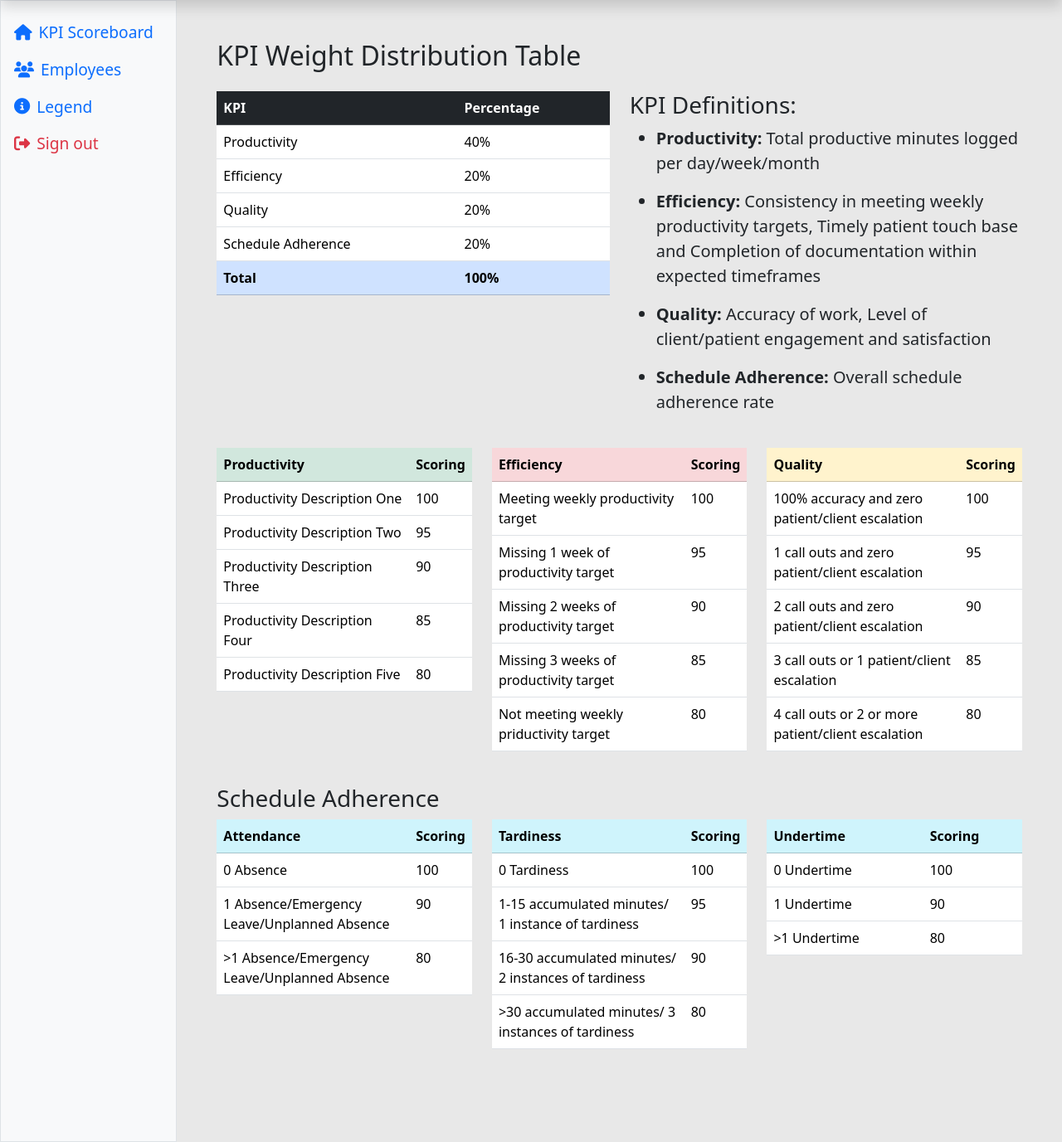
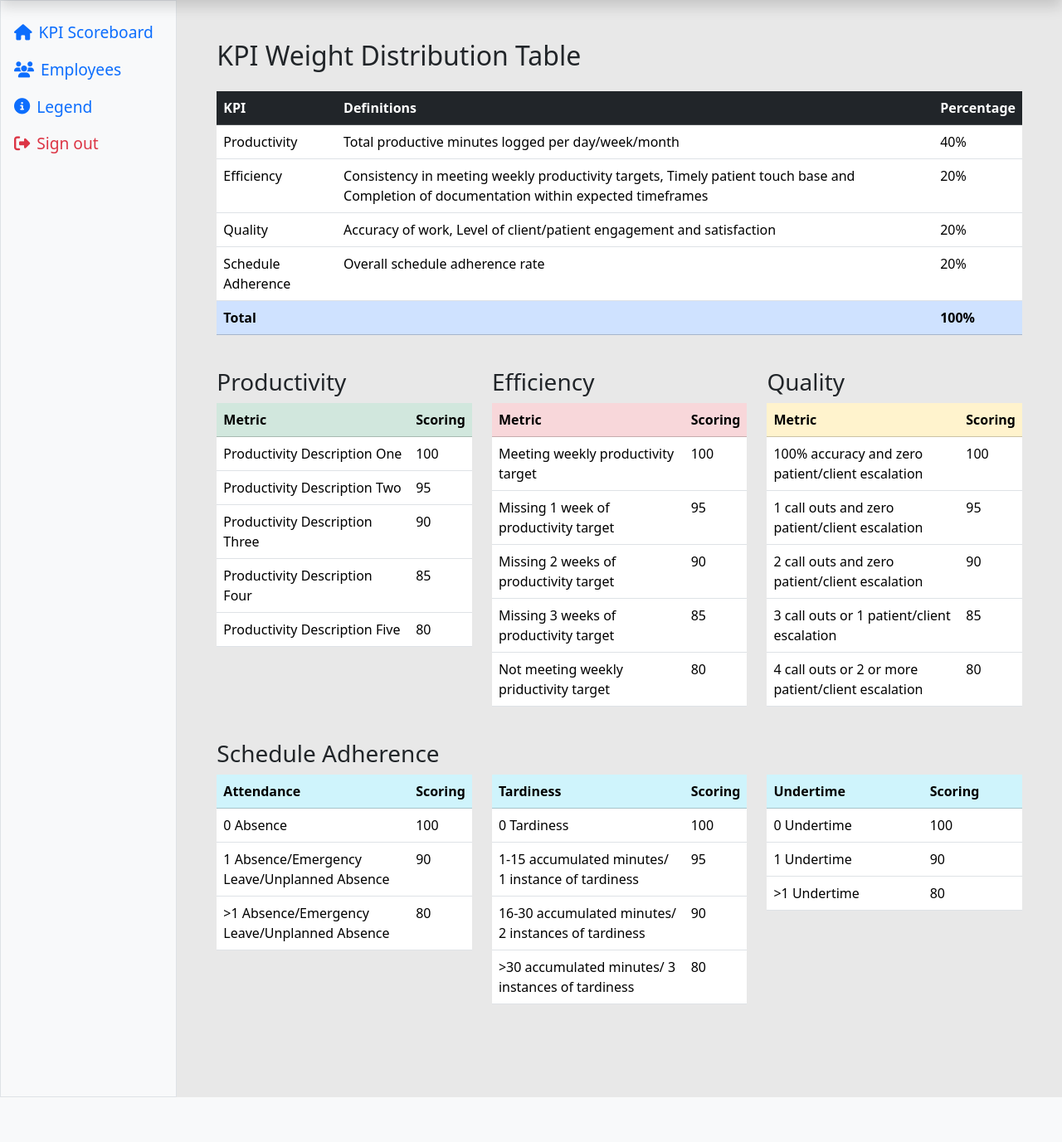
Before and after one commit to rjsnavarette03/kpi_scoreboard, a PHP site: page /legend.php in a window 1280 px wide. Shown: the part 66-1443 px from the top of the page at 83% size. After the commit the page ends 1389 px from the top, so only its background shows below. Run offline with PHP 8.4, Linux system fonts and the light colour scheme; the visitor is signed in with stand-in values (Sample User, id 1); some libraries are stand-ins or nearby versions.

Commit message:
Updated legend page

```diff
--- a/legend.php
+++ b/legend.php
@@ -16,60 +16,54 @@ include('includes/header.php');
             <main class="col-md-9 ms-sm-auto col-lg-10 p-md-5 neumorph-container">
                 <h2 class="mb-4">KPI Weight Distribution Table</h2>
                 <div class="row">
-                    <div class="col-xl-6 col-md-6 mb-4">
-                        <table class="table">
+                    <div class="col-xl-12 col-md-12 mb-4">
+                        <table class="table table-hover">
                             <thead class="table-dark">
                                 <tr>
                                     <th>KPI</th>
+                                    <th>Definitions</th>
                                     <th>Percentage</th>
                                 </tr>
                             </thead>
                             <tbody>
                                 <tr>
                                     <td>Productivity</td>
+                                    <td>Total productive minutes logged per day/week/month</td>
                                     <td>40%</td>
                                 </tr>
                                 <tr>
                                     <td>Efficiency</td>
+                                    <td>Consistency in meeting weekly productivity targets, Timely patient touch base and Completion of documentation within expected timeframes</td>
                                     <td>20%</td>
                                 </tr>
                                 <tr>
                                     <td>Quality</td>
+                                    <td>Accuracy of work, Level of client/patient engagement and satisfaction</td>
                                     <td>20%</td>
                                 </tr>
                                 <tr>
                                     <td>Schedule Adherence</td>
+                                    <td>Overall schedule adherence rate</td>
                                     <td>20%</td>
                                 </tr>
                             </tbody>
                             <tfoot class="table-primary fw-bold">
                                 <tr>
                                     <td>Total</td>
+                                    <td></td>
                                     <td>100%</td>
                                 </tr>
                             </tfoot>
                         </table>
                     </div>
-                    <div class="col-xl-6 col-md-6 mb-4">
-                        <h3>KPI Definitions:</h3>
-                        <ul>
-                            <li class="fs-5 mb-3"><strong>Productivity:</strong> Total productive minutes logged per
-                                day/week/month</li>
-                            <li class="fs-5 mb-3"><strong>Efficiency:</strong> Consistency in meeting weekly
-                                productivity targets, Timely patient touch base and Completion of documentation within
-                                expected timeframes</li>
-                            <li class="fs-5 mb-3"><strong>Quality:</strong> Accuracy of work, Level of client/patient
-                                engagement and satisfaction</li>
-                            <li class="fs-5"><strong>Schedule Adherence:</strong> Overall schedule adherence rate</li>
-                        </ul>
-                    </div>
                 </div>
                 <div class="row">
                     <div class="col-xl-4 col-md-12 mb-4">
+                        <h3>Productivity</h3>
                         <table class="table">
                             <thead class="table-success">
                                 <tr>
-                                    <th>Productivity</th>
+                                    <th>Metric</th>
                                     <th>Scoring</th>
                                 </tr>
                             </thead>
@@ -98,10 +92,11 @@ include('includes/header.php');
                         </table>
                     </div>
                     <div class="col-xl-4 col-md-12 mb-4">
+                        <h3>Efficiency</h3>
                         <table class="table">
                             <thead class="table-danger">
                                 <tr>
-                                    <th>Efficiency</th>
+                                    <th>Metric</th>
                                     <th>Scoring</th>
                                 </tr>
                             </thead>
@@ -130,10 +125,11 @@ include('includes/header.php');
                         </table>
                     </div>
                     <div class="col-xl-4 col-md-12 mb-4">
+                        <h3>Quality</h3>
                         <table class="table">
                             <thead class="table-warning">
                                 <tr>
-                                    <th>Quality</th>
+                                    <th>Metric</th>
                                     <th>Scoring</th>
                                 </tr>
                             </thead>
```
